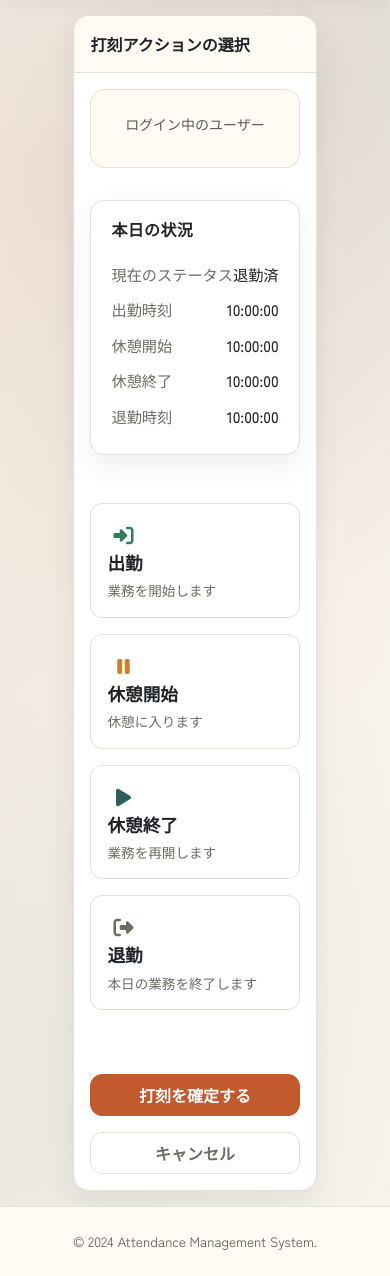
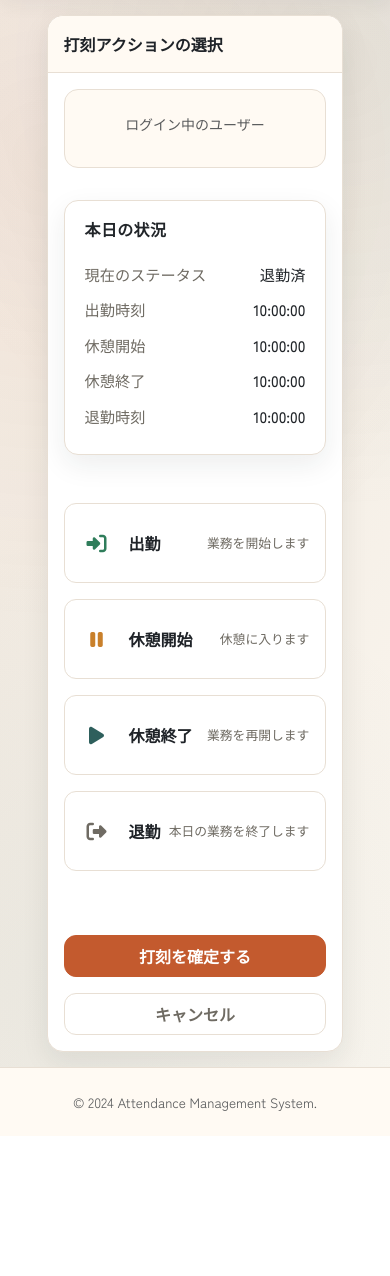
Before and after one commit to Berry7028/attendance_django, a Django app: template attendance/templates/attendance/action_selection.html in a window 390 px wide. Shown: the part 57-1333 px from the top of the page. After the commit the page ends 1168 px from the top, so only its background shows below. Run offline with Django 5.2, Linux system fonts and the light colour scheme; the template is opened without the code that fills it: values that come from a table or form of the project are taken from there, others are empty; tables that the repository leaves empty hold one stand-in row (values such as "Sample post"); some web fonts are replaced.

Commit message:
Refactor attendance templates to improve layout and responsiveness. Increased card widths, adjusted flex properties, and enhanced styling for better user experience across various screen sizes.

```diff
--- a/attendance/templates/attendance/action_selection.html
+++ b/attendance/templates/attendance/action_selection.html
@@ -6,6 +6,9 @@
 <style>
     .action-card {
         border-radius: 16px;
+        max-width: 850px;
+        margin: 0 auto;
+        width: 100%;
     }
 
     .user-info-box {
@@ -45,6 +48,9 @@
         cursor: pointer;
         transition: background-color 0.2s, border-color 0.2s, transform 0.2s;
         background: white;
+        min-height: 4.5rem;
+        width: 100%;
+        gap: 0.5rem;
     }
 
     .action-radio:checked + .action-label {
@@ -59,15 +65,18 @@
 
     .action-icon {
         font-size: 1.25rem;
-        margin-right: 1rem;
+        margin-right: 0.5rem;
         width: 2rem;
         text-align: center;
+        flex-shrink: 0;
     }
 
     .action-text {
         font-size: 1.1rem;
         font-weight: 600;
         color: var(--text-color);
+        flex-shrink: 0;
+        white-space: nowrap;
     }
 
     .action-description {
@@ -118,14 +127,17 @@
 
     @media (max-width: 768px) {
         .action-label {
-            flex-direction: column;
-            align-items: flex-start;
             padding: 1rem;
+            min-height: 5rem;
+        }
+
+        .action-text {
+            font-size: 1rem;
         }
 
         .action-description {
-            margin-left: 0;
-            margin-top: 0.25rem;
+            font-size: 0.8rem;
+            text-align: right;
         }
 
         .button-group {
@@ -136,8 +148,8 @@
 {% endblock %}
 
 {% block content %}
-<div class="row">
-    <div class="col-lg-7 mx-auto">
+<div class="row justify-content-center align-items-center g-0" style="min-height: 70vh; width: 100%;">
+    <div class="col-12 col-sm-11 col-md-11 col-lg-10" style="max-width: 900px;">
         <div class="card action-card">
             <div class="card-header">
                 打刻アクションの選択
--- a/attendance/templates/attendance/index.html
+++ b/attendance/templates/attendance/index.html
@@ -6,7 +6,7 @@
 <style>
     .clocking-card {
         margin: 0 auto;
-        max-width: 650px;
+        max-width: 850px;
         min-width: 320px;
         width: 100%;
     }
@@ -69,7 +69,7 @@
         border: 1px dashed var(--border-color);
         border-radius: 12px;
         font-size: 0.85rem;
-        max-width: 650px;
+        max-width: 850px;
         margin-left: auto;
         margin-right: auto;
     }
@@ -78,7 +78,7 @@
 
 {% block content %}
 <div class="row justify-content-center align-items-center" style="min-height: 70vh;">
-    <div class="col-lg-7 col-md-10">
+    <div class="col-lg-9 col-md-11">
         <div class="card clocking-card">
             <div class="card-header">
                 打刻認証
```
